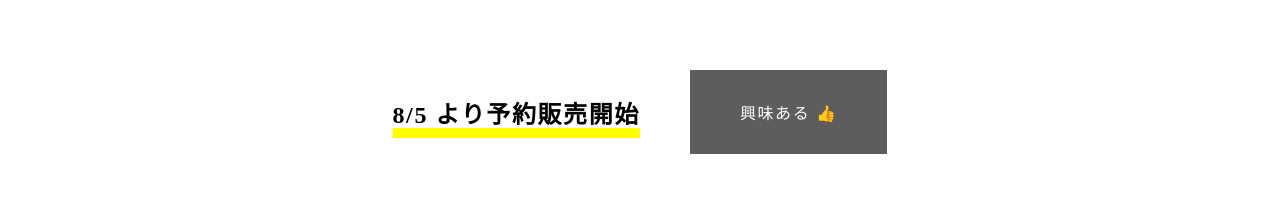
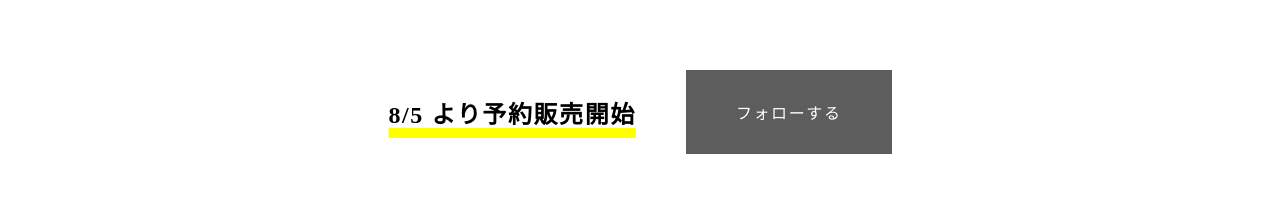
Before and after one commit to Takuzen/MOB, a Next.js app: page / in a window 1280 px wide. Shown: the part 3168-3372 px from the top of the page. Built offline with nearby package versions, Linux system fonts and the light colour scheme; a web font is replaced by a local one.

Commit message:
changed the alermBtn text

```diff
--- a/pages/index.js
+++ b/pages/index.js
@@ -87,7 +87,7 @@ export default function Home() {
             target="_blank"
             rel="noopener noreferrer"
           >
-            興味ある 👍
+            フォローする
           </a>
         </section>
       </main>
```
